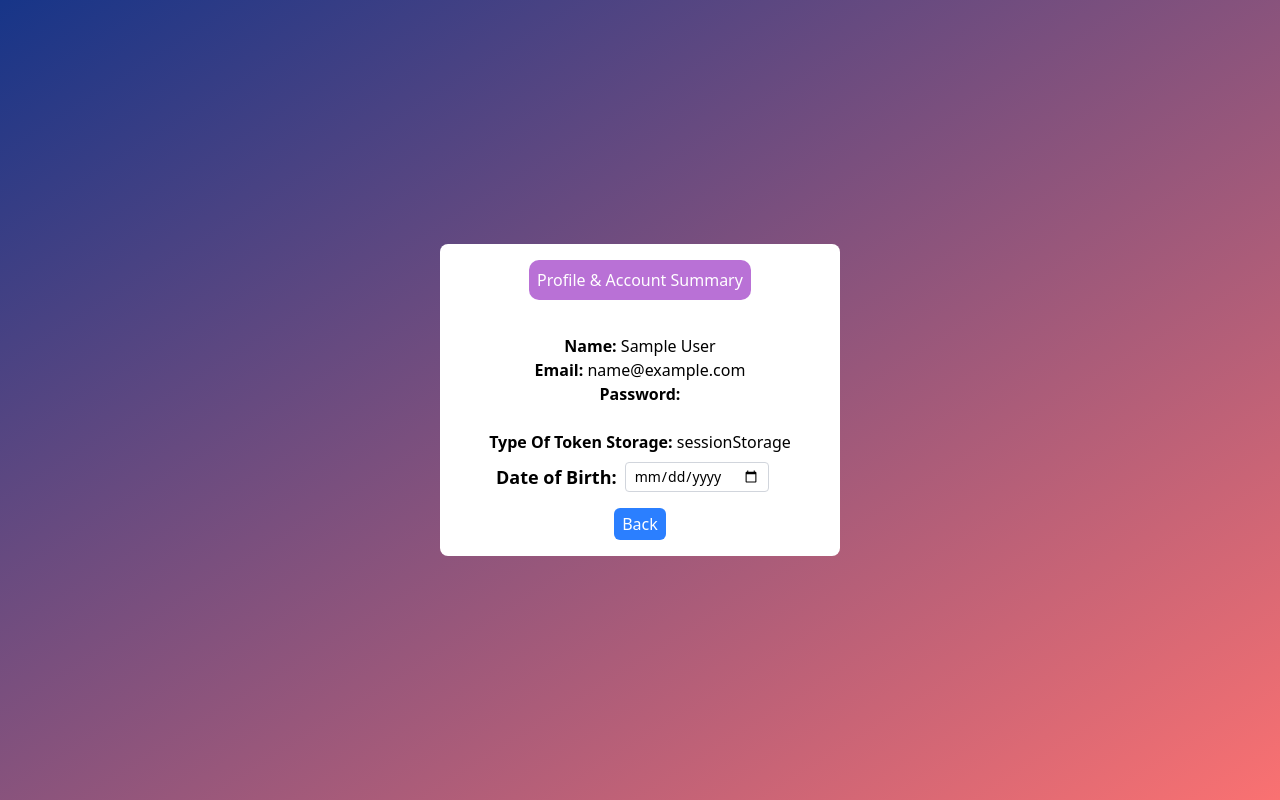
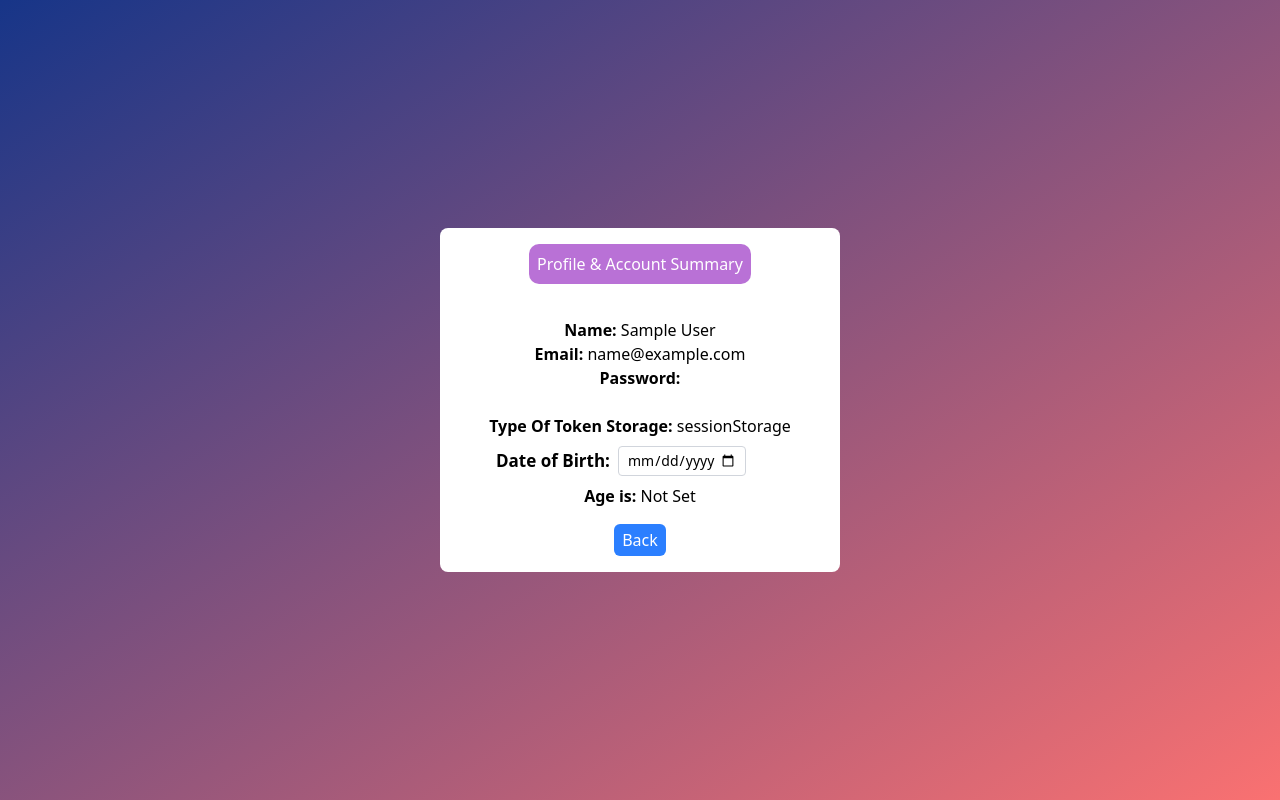
Before and after one commit to Prabhash00/dashboard-auth, a React (Vite) app: page /profile in a window 1280 px wide. Built offline with nearby package versions, Linux system fonts and the light colour scheme; sample sign-in values are in the browser's storage.

Commit message:
Additional Features

```diff
--- a/src/dashboardPages/components/sidebarComponents/ProfilePage.jsx
+++ b/src/dashboardPages/components/sidebarComponents/ProfilePage.jsx
@@ -1,9 +1,38 @@
-import React from "react";
+import React, { useState } from "react";
 import { useNavigate } from "react-router-dom";
 import ProfileCard from "../ProfileCard";
 
 function ProfilePage() {
   const navigate = useNavigate();
+  const [age, setAge] = useState(null);
+
+  const calculateAge = (dob) => {
+    const birthDate = new Date(dob);
+    const today = new Date();
+
+    let calculatedAge = today.getFullYear() - birthDate.getFullYear();
+    const monthDiff = today.getMonth() - birthDate.getMonth();
+    const dayDiff = today.getDate() - birthDate.getDate();
+
+    if (monthDiff < 0 || (monthDiff === 0 && dayDiff < 0)) {
+      calculatedAge--;
+    }
+    return calculatedAge;
+  };
+
+  const handleAge = (e) => {
+const dob=e.target.value;
+if (dob) {
+  const calculatedAge=calculateAge(dob)
+  setAge(calculatedAge)
+} else {
+  setAge(null)
+}
+
+  };
+
+
+
   return (
     <div className="bg-white p-4 rounded-lg w-[400px]">
       <div className="header-weather flex justify-center items-center w-auto">
@@ -12,7 +41,7 @@ function ProfilePage() {
       <ProfileCard />
       <div className="flex items-center gap-2 mt-2">
         <label
-          className="font-semibold text-lg flex ml-[40px] whitespace-nowrap"
+          className="font-semibold text-[17px] flex ml-[40px] whitespace-nowrap"
           htmlFor="dob"
         >
           Date of Birth:
@@ -20,9 +49,18 @@ function ProfilePage() {
         <input
           id="dob"
           type="date"
+          max="2000-12-31"
           className="border border-gray-300 rounded px-2 py-1 text-sm"
+          onChange={handleAge}
         />
       </div>
+        <div className="mt-2 ">
+
+          <p>
+            <strong>Age is: </strong>
+            {age !== null ? `${age} years old` : "Not Set"}
+          </p>
+        </div>
 
       <button
         className="button-global mt-4"
```
